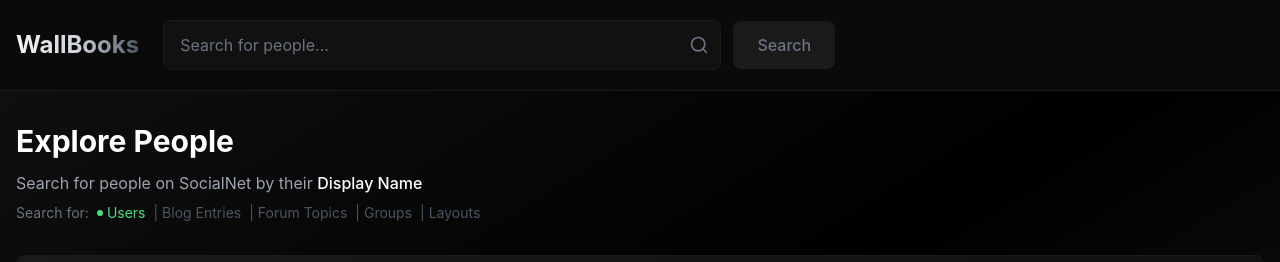
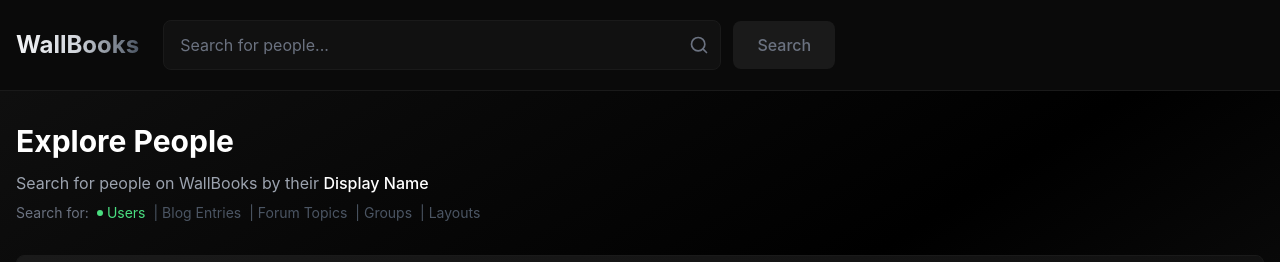
Before and after one commit to priyam0005/Wall_books, a React (Vite) app: page /search in a window 1280 px wide. Shown: the top 262 px of the page. Built offline with nearby package versions, Linux system fonts and the light colour scheme.

Commit message:
Update search prompt from SocialNet to WallBooks

```diff
--- a/src/othercomps/search.jsx
+++ b/src/othercomps/search.jsx
@@ -131,7 +131,7 @@ const UserSearchResults = () => {
         <div className="mb-6 md:mb-8">
           <h2 className="text-2xl md:text-3xl font-bold mb-3 text-white">Explore People</h2>
           <p className="text-gray-400 text-sm md:text-base mb-2">
-            Search for people on SocialNet by their{' '}
+            Search for people on WallBooks by their{' '}
             <span className="text-white font-medium">Display Name</span>
           </p>
           <div className="flex flex-wrap items-center gap-2 text-xs md:text-sm text-gray-500">
```
